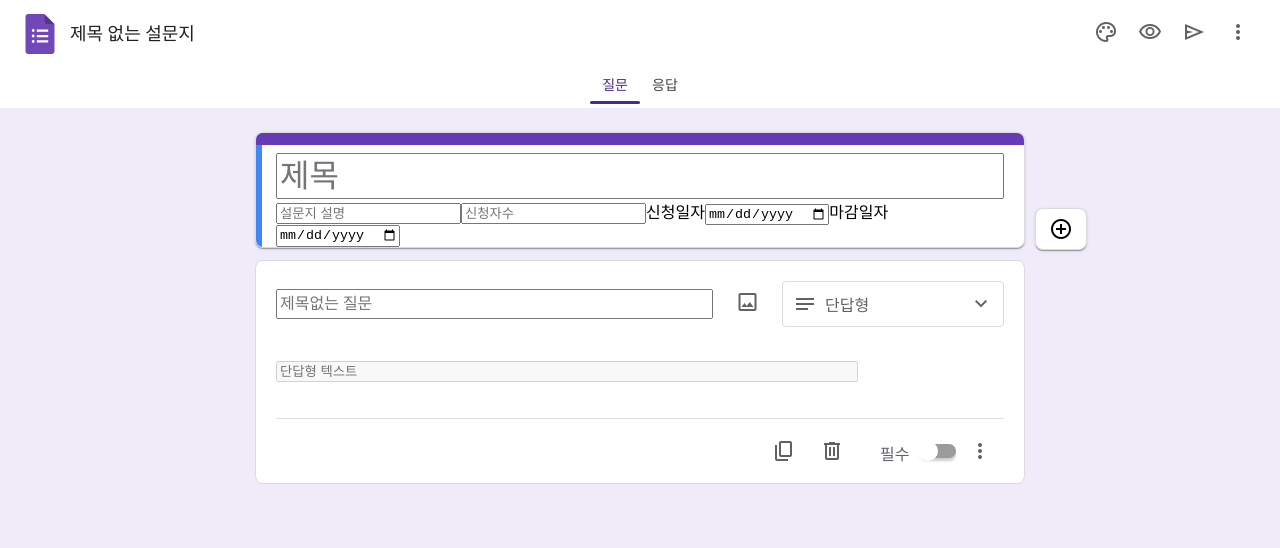
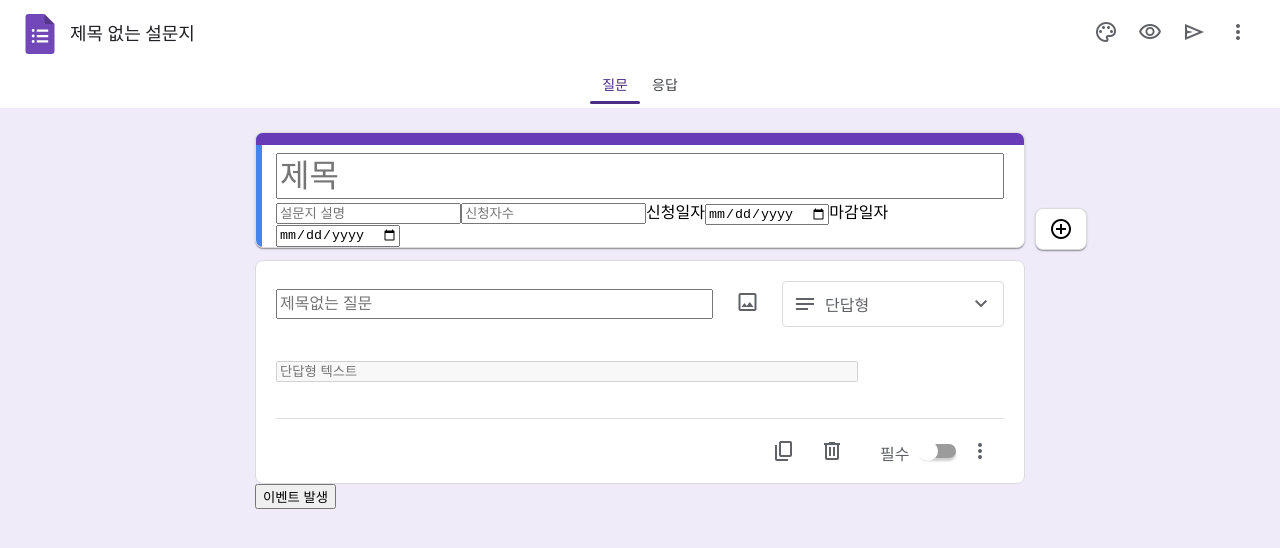
Before and after one commit to firsthandcraft/VuePrac, a Vue app in the folder googleform/: page / in a window 1280 px wide. Shown: the top 548 px of the page. Built offline with nearby package versions, Linux system fonts and the light colour scheme; a web font is replaced by a local one.

Commit message:
emit 상속 넣어보기

```diff
--- /dev/null
+++ b/googleform/src/components/ChildComponent.vue
@@ -0,0 +1,20 @@
+<template>
+  <button @click="emitEvent">이벤트 발생</button>
+</template>
+
+<script>
+import { defineComponent, toRefs, ref } from 'vue';
+
+export default defineComponent({
+  emits: ['custom-event'], // 커스텀 이벤트 명 정의
+  setup(props, { emit }) {//props 객체는 컴포넌트에 전달된 프로퍼티를 담고 있습니다.
+    const emitEvent = () => {
+      emit('custom-event', '이벤트 데이터'); // 이벤트 발생 및 데이터 전달
+    };
+
+    return {
+      emitEvent
+    };
+  }
+});
+</script>
--- a/googleform/src/components/Content.vue
+++ b/googleform/src/components/Content.vue
@@ -10,18 +10,20 @@
         </article>
         <!-- 선택응답 -->
         <div v-for="(component, index) in clonedComponents" :key="index">
-        <ContentMain/>
+        <ContentMain @contentCopyEvent="handleContentCopy"/>
         </div>
         <ContentNav @click="cloneComponent"/>
+        <EmitTest/>
    </div>
 </template>
 <script>
 import { ref } from 'vue';
 import ContentMain from './ContentMain.vue';
 import ContentNav from './ContentNav.vue';
+import EmitTest from './EmitTest.vue';
 
     export default{
-        components:{ContentMain,ContentNav},
+        components:{ContentMain,ContentNav,EmitTest},
          setup() {
             const clonedComponents = ref([]);
             const newIndex = clonedComponents.value.length;
@@ -36,7 +38,12 @@ import ContentNav from './ContentNav.vue';
             cloneComponent,
             };
         },
-
+        methods: {
+            handleContentCopy(data) {
+            // 받은 데이터 활용
+            console.log('Received data:', data);
+            },
+        }
     }
 
 </script>
--- a/googleform/src/components/ContentMain.vue
+++ b/googleform/src/components/ContentMain.vue
@@ -116,7 +116,7 @@
             <!--  -->
             <!--  -->
             <div class="cc_bottom">
-                <p><span class="material-symbols-outlined">content_copy</span></p>
+                <p @click="content_copy()"><span class="material-symbols-outlined">content_copy</span></p>
                 <p><span class="material-symbols-outlined">delete</span></p>
                 <p class="necessary">
                     <input id="toggle" type="checkbox" hidden @change="necessary_check(e)">
@@ -136,7 +136,7 @@ import { reactive, ref } from "vue";
             return{
             }
         },
-        setup() {
+        setup(_, { emit }) {
             //01,02,03... 순서가 있는것은 데이터에 넣는 기능입니다.
             //01. 총 질문 내용 데이터
             const data_card = reactive({
@@ -270,8 +270,12 @@ import { reactive, ref } from "vue";
             const necessary_check = (e) =>{
                  necessary.value = !necessary.value;
                  data_card.necessary=  necessary.value;
-                //  console.log(necessary.value)
+                //  console.log(necessary.value)//07.필수체크 총데이터 값에 넣음
             }
+            //복제 emit
+             const content_copy = () => {
+                emit('contentCopyEvent', data_card); // 'contentCopyEvent'라는 이벤트와 데이터를 발생시킴
+            };
             return {
                 data_card,titleChange,
                 img_file,img_reader,fileChange,
@@ -280,6 +284,7 @@ import { reactive, ref } from "vue";
                 radio_option,add_radio,radioOptionCount,add_radio_option,remove_radio_option,setRadioInput,radio_etc,
                 check_option,add_check,checkOptionCount,add_check_option,remove_check_option,setCheckInput,check_etc,
                 necessary_check,
+                content_copy
             };
         },
         methods: {
--- /dev/null
+++ b/googleform/src/components/EmitTest.vue
@@ -0,0 +1,29 @@
+<template>
+  <div>
+    <ChildComponent @custom-event="handleEvent" />
+    <p>{{ eventData }}</p>
+  </div>
+</template>
+
+<script>
+import { defineComponent, toRefs, ref } from 'vue';
+import ChildComponent from './ChildComponent.vue';
+
+export default defineComponent({
+  components: {
+    ChildComponent
+  },
+  setup() {
+    const eventData = ref('');
+
+    const handleEvent = (data) => {
+      eventData.value = data; // 이벤트에서 전달된 데이터 처리
+    };
+
+    return {
+      eventData,
+      handleEvent
+    };
+  }
+});
+</script>
```
